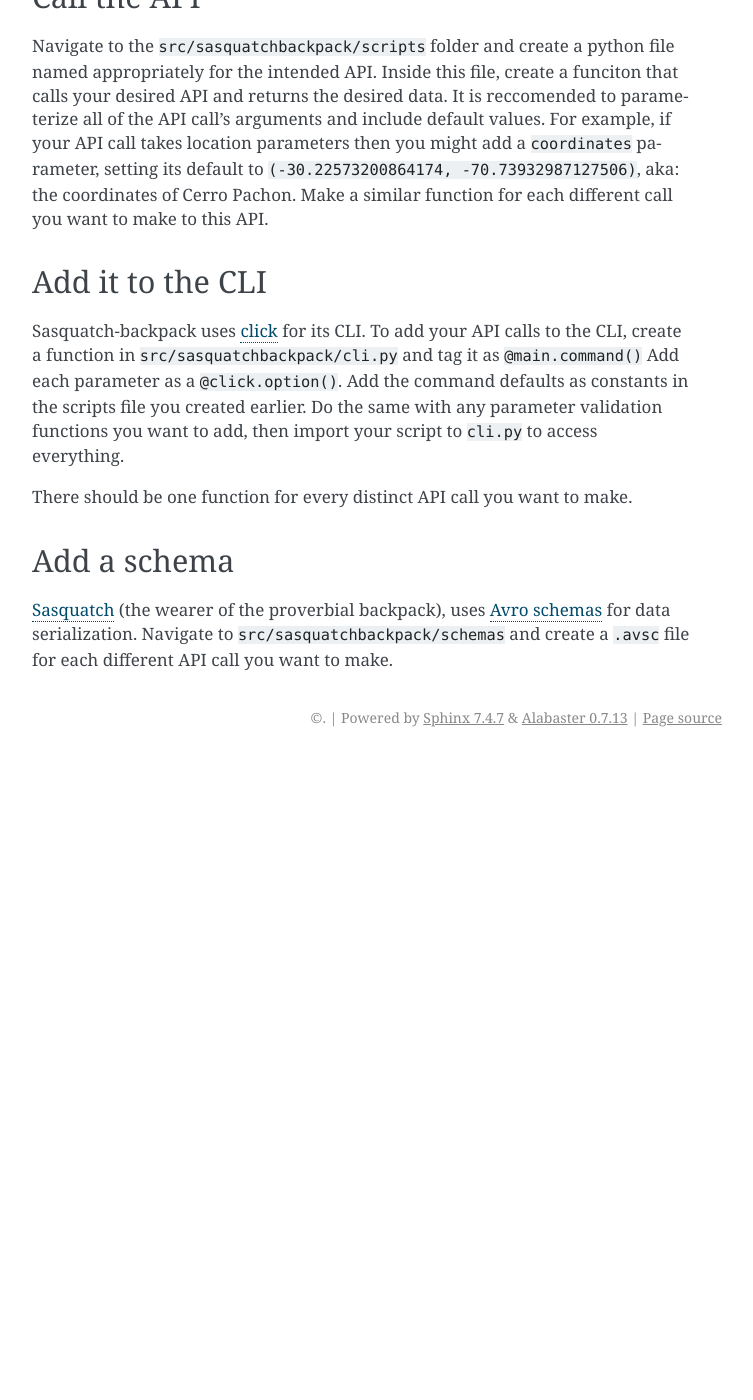
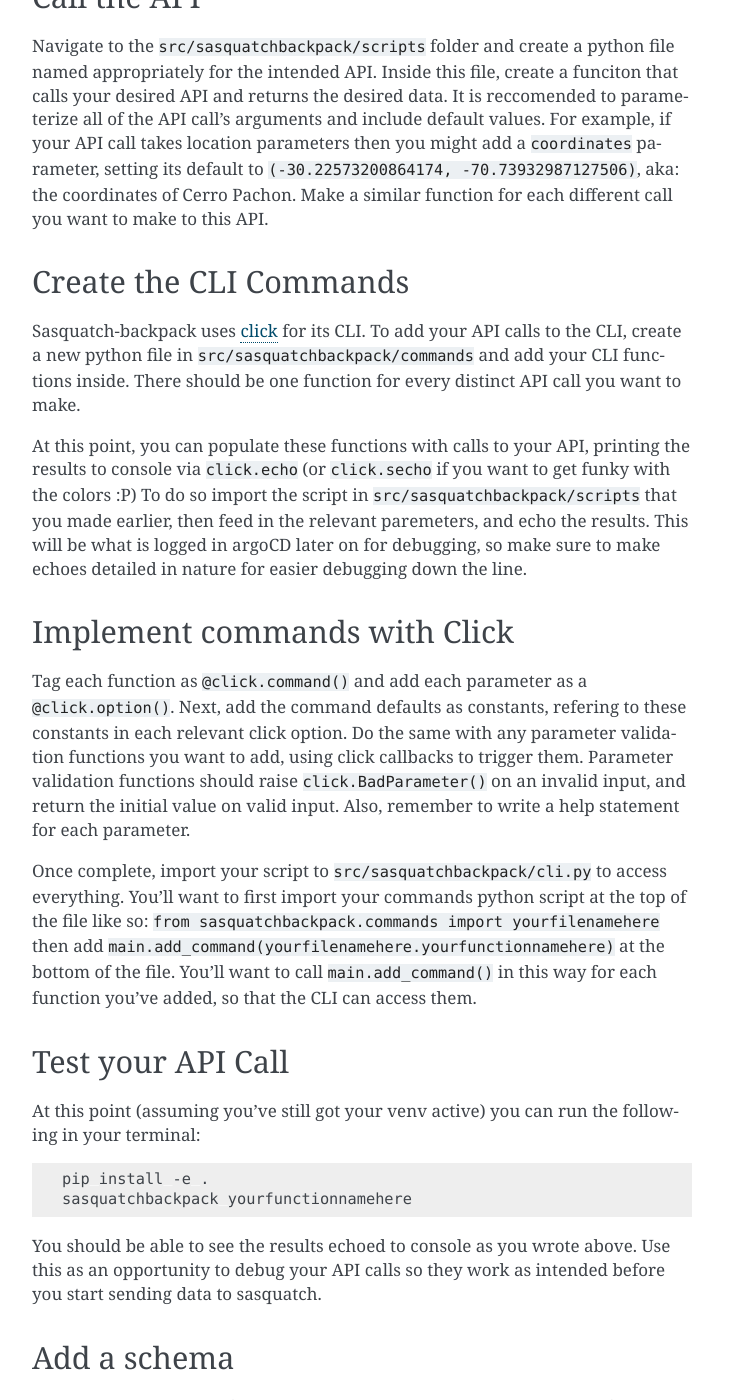
Before and after one commit to lsst-sqre/sasquatch-backpack, a Sphinx documentation site: the page built from docs/dev/add_apis.rst, in a window 1280 px wide and 1400 px high, scrolled down 585 px. Shown: the whole window, without its empty margins (388-1141 px from the left). Built offline with Sphinx 7.4.7, drawn with Linux system fonts in a browser that asks for light colours; pages that are not in the unit, such as notebooks, are missing from menus; before the commit the page ends 1342 px from its top, so only the background shows below that; some of the changed text lies outside the part shown.

Commit message:
Add content to add-apis

```diff
--- a/docs/dev/add_apis.rst
+++ b/docs/dev/add_apis.rst
@@ -33,15 +33,44 @@ It is reccomended to parameterize all of the API call's arguments and include de
 For example, if your API call takes location parameters then you might add a ``coordinates`` parameter, setting its default to ``(-30.22573200864174, -70.73932987127506)``, aka: the coordinates of Cerro Pachon.
 Make a similar function for each different call you want to make to this API.
 
-Add it to the CLI
-=================
+Create the CLI Commands
+=======================
 
 Sasquatch-backpack uses `click <https://click.palletsprojects.com/en/8.1.x/>`__ for its CLI.
-To add your API calls to the CLI, create a function in ``src/sasquatchbackpack/cli.py`` and tag it as ``@main.command()``
-Add each parameter as a ``@click.option()``. Add the command defaults as constants in the scripts file you created earlier.
-Do the same with any parameter validation functions you want to add, then import your script to ``cli.py`` to access everything.
+To add your API calls to the CLI, create a new python file in ``src/sasquatchbackpack/commands``
+and add your CLI functions inside. There should be one function for every distinct API call you want to make.
 
-There should be one function for every distinct API call you want to make.
+At this point, you can populate these functions with calls to your API, printing
+the results to console via ``click.echo`` (or ``click.secho`` if you want to get funky with the colors :P)
+To do so import the script in ``src/sasquatchbackpack/scripts`` that you made earlier, then
+feed in the relevant paremeters, and echo the results. This will be what is logged in argoCD later on
+for debugging, so make sure to make echoes detailed in nature for easier debugging down the line.
+
+Implement commands with Click
+=============================
+
+Tag each function as ``@click.command()`` and add each parameter as a ``@click.option()``.
+Next, add the command defaults as constants, refering to these constants in each relevant click option.
+Do the same with any parameter validation functions you want to add, using click callbacks to trigger them.
+Parameter validation functions should raise ``click.BadParameter()`` on an invalid input, and return the initial value on valid input.
+Also, remember to write a help statement for each parameter.
+
+Once complete, import your script to ``src/sasquatchbackpack/cli.py`` to access everything. You'll want to first
+import your commands python script at the top of the file like so: ``from sasquatchbackpack.commands import yourfilenamehere``
+then add ``main.add_command(yourfilenamehere.yourfunctionnamehere)`` at the bottom of the file. You'll want to call
+``main.add_command()`` in this way for each function you've added, so that the CLI can access them.
+
+Test your API Call
+==================
+At this point (assuming you've still got your venv active) you can run the following in your terminal:
+
+.. code-block:: sh
+
+    pip install -e .
+    sasquatchbackpack yourfunctionnamehere
+
+You should be able to see the results echoed to console as you wrote above.
+Use this as an opportunity to debug your API calls so they work as intended before you start sending data to sasquatch.
 
 Add a schema
 ============
```
